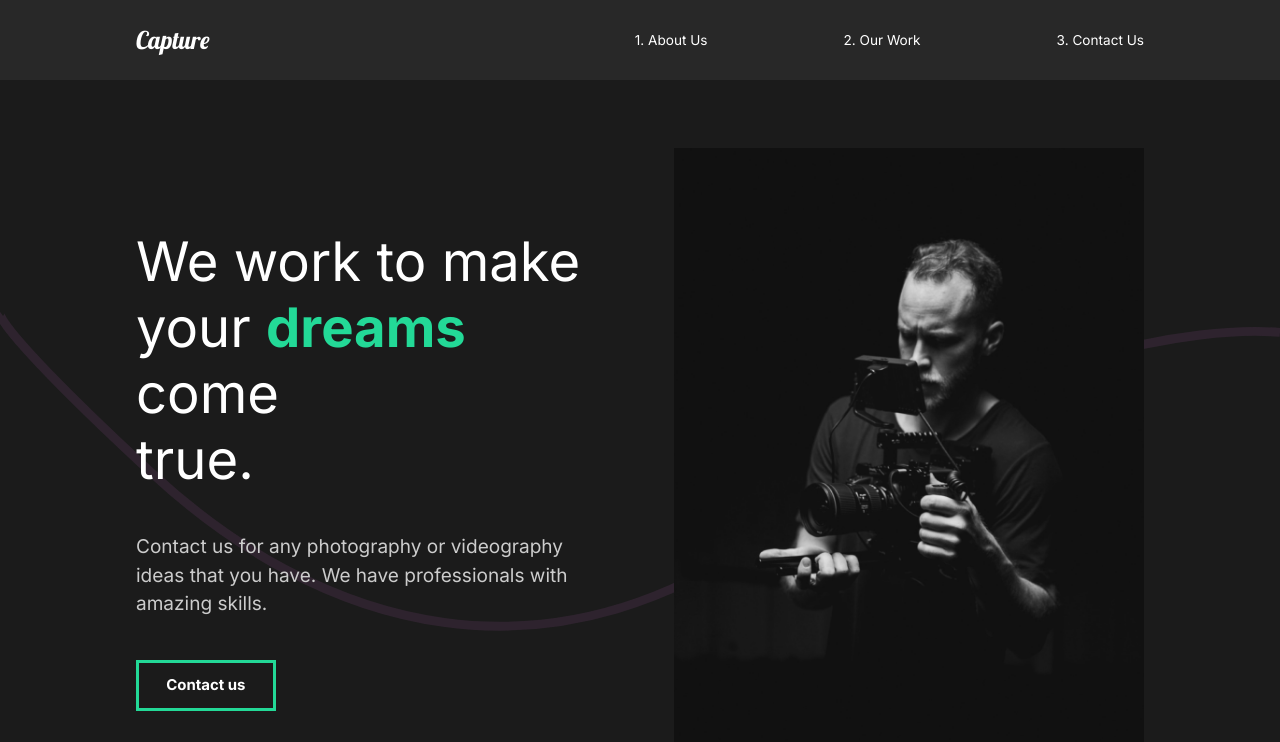
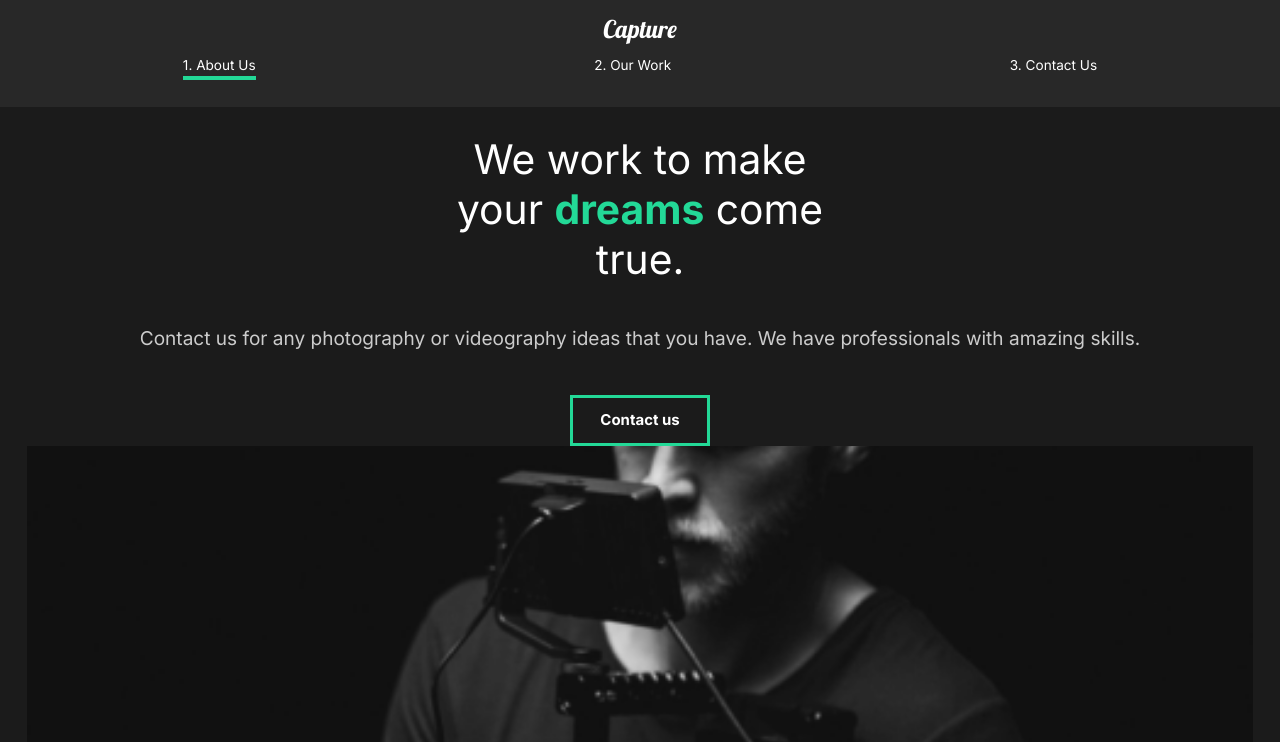
Before and after one commit to pre-ska/freamer-motion-test, a React (Create React App) app: page / in a window 1280 px wide. Shown: the top 742 px of the page. Built offline with nearby package versions, Linux system fonts and the light colour scheme.

Commit message:
nav active link anim

```diff
--- a/src/components/GlobalStyle.js
+++ b/src/components/GlobalStyle.js
@@ -38,7 +38,7 @@ const GlobalStyle = createGlobalStyle`
 
     h2 {
         font-weight: lighter;
-        font-size: 4rem;
+        font-size: 3rem;
     }
 
     h3 {
--- a/src/components/Nav.js
+++ b/src/components/Nav.js
@@ -1,23 +1,39 @@
 import { Link } from "react-router-dom";
 import styled from "styled-components/macro";
+import { motion } from "framer-motion";
+import { useLocation } from "react-router-dom";
 
 const Nav = () => {
+  const { pathname } = useLocation();
   return (
     <StyledNav>
-      <h1>
-        <Link id="logo" to="/">
-          Capture
-        </Link>
+      <h1 id="logo">
+        <Link to="/">Capture</Link>
       </h1>
       <ul>
         <li>
           <Link to="/">1. About Us</Link>
+          <Line
+            transition={{ duration: 0.75 }}
+            initial={{ width: "0%" }}
+            animate={{ width: pathname === "/" ? "100%" : "0%" }}
+          />
         </li>
         <li>
           <Link to="/work">2. Our Work</Link>
+          <Line
+            transition={{ duration: 0.75 }}
+            initial={{ width: "0%" }}
+            animate={{ width: pathname === "/work" ? "100%" : "0%" }}
+          />
         </li>
         <li>
           <Link to="/contact">3. Contact Us</Link>
+          <Line
+            transition={{ duration: 0.75 }}
+            initial={{ width: "0%" }}
+            animate={{ width: pathname === "/contact" ? "100%" : "0%" }}
+          />
         </li>
       </ul>
     </StyledNav>
@@ -44,6 +60,7 @@ const StyledNav = styled.nav`
   ul {
     display: flex;
     list-style: none;
+    justify-content: space-around;
   }
 
   #logo {
@@ -53,9 +70,35 @@ const StyledNav = styled.nav`
   }
 
   li {
-    padding-left: 10rem;
+    padding: 0 4rem;
     position: relative;
+  }
+
+  @media (max-width: 1300px) {
+    flex-direction: column;
+    padding: 1rem;
+
+    #logo {
+      margin: 1;
+    }
+
+    ul {
+      justify-content: space-around;
+      width: 100%;
+      padding: 1rem 0;
+      li {
+        padding: 0;
+      }
+    }
   }
 `;
 
+const Line = styled(motion.div)`
+  height: 0.3rem;
+  background: #23d997;
+  width: 0%;
+  bottom: -80%;
+  margin-top: 0.2rem;
+`;
+
 export default Nav;
--- a/src/components/ServicesSection.js
+++ b/src/components/ServicesSection.js
@@ -73,6 +73,10 @@ const Services = styled(About)`
 const Cards = styled.div`
   display: flex;
   flex-wrap: wrap;
+
+  @media (max-width: 1300px) {
+    justify-content: center;
+  }
 `;
 
 const Card = styled.div`
--- a/src/components/useScroll.js
+++ b/src/components/useScroll.js
@@ -6,7 +6,7 @@ export const useScroll = margin => {
 
   //treshold je dio ciljanog elementa, kada margin (0.25 i 0.5) bude u view
   //započni animaciju
-  const [element, view] = useInView({ threshold: margin });
+  const [element, view] = useInView({ threshold: 0.1 });
 
   if (view) {
     controls.start("show");
--- a/src/pages/AboutUs.js
+++ b/src/pages/AboutUs.js
@@ -11,7 +11,8 @@ const AboutUs = () => {
       variants={pageAnimation}
       initial="hidden"
       exit="exit"
-      animate="show">
+      animate="show"
+      style={{ overflow: "hidden" }}>
       <AboutSection />
       <ServicesSection />
       <FaqSection />
--- a/src/pages/ContactUs.js
+++ b/src/pages/ContactUs.js
@@ -44,7 +44,12 @@ const ContactStyle = styled(motion.div)`
   background: #fff;
   padding: 5rem 10rem;
   color: #353535;
-  min-height: 90vh;
+  min-height: 150vh;
+
+  @media (max-width: 960px) {
+    padding: 2rem;
+    font-size: 1rem;
+  }
 `;
 
 const Title = styled.div`
@@ -58,16 +63,22 @@ const Hide = styled.div`
 
 const Circle = styled.div`
   border-radius: 50%;
-  width: 3rem;
-  height: 3rem;
+  width: 1rem;
+  height: 1rem;
   background: #353535;
+
+  @media (max-width: 960px) {
+    width: 0.5rem;
+    height: 0.5rem;
+  }
 `;
 
 const Social = styled(motion.div)`
   display: flex;
   align-items: center;
+
   h2 {
-    margin: 2rem;
+    margin: 1rem;
   }
 `;
 
--- a/src/pages/MovieDetail.js
+++ b/src/pages/MovieDetail.js
@@ -74,6 +74,11 @@ const Awards = styled.div`
   margin: 5rem 10rem;
   align-items: center;
   justify-content: space-around;
+
+  @media (max-width: 1024px) {
+    display: block;
+    margin: 2rem;
+  }
 `;
 
 const AwardStyled = styled.div`
--- a/src/pages/OurWork.js
+++ b/src/pages/OurWork.js
@@ -77,6 +77,10 @@ const Work = styled(motion.div)`
   h2 {
     padding: 1rem 0rem;
   }
+
+  @media (max-width: 768px) {
+    padding: 2rem;
+  }
 `;
 
 const Movie = styled(motion.div)`
@@ -105,20 +109,20 @@ const Frame1 = styled(motion.div)`
   top: 10%;
   width: 100%;
   height: 100vh;
-  background: #fffebf;
+  background: #414141;
   z-index: 2;
 `;
 
 const Frame2 = styled(Frame1)`
-  background: #ff8efb;
+  background: #727272;
 `;
 
 const Frame3 = styled(Frame1)`
-  background: #8ed2ff;
+  background: #a3a3a3;
 `;
 
 const Frame4 = styled(Frame1)`
-  background: #8effe0;
+  background: #e4e4e4;
 `;
 
 export default OurWork;
--- a/src/styles.js
+++ b/src/styles.js
@@ -8,6 +8,12 @@ export const About = styled(motion.div)`
   justify-content: space-between;
   padding: 5rem 10rem;
   color: white;
+
+  @media (max-width: 1300px) {
+    display: block;
+    padding: 2rem 2rem;
+    text-align: center;
+  }
 `;
 
 export const Description = styled.div`
@@ -16,6 +22,13 @@ export const Description = styled.div`
   padding-right: 5rem;
   h2 {
     font-weight: lighter;
+  }
+
+  @media (max-width: 1300px) {
+    padding: 0;
+    button : {
+      margin: 2rem 0 5rem 0;
+    }
   }
 `;
 
```
